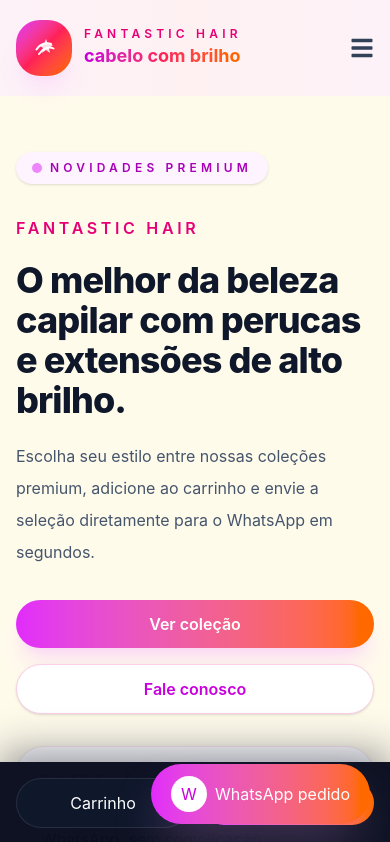
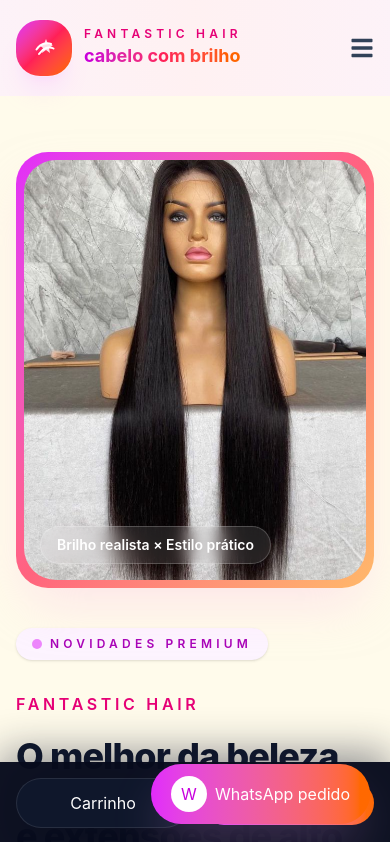
Before and after one commit to Ese-Fapo/fantatasticHair, a React (Vite) app in the folder vite-project/: page / in a window 390 px wide. Shown: the top 842 px of the page. Built offline with nearby package versions, Linux system fonts and the light colour scheme.

Commit message:
address updated

```diff
--- a/vite-project/src/components/Footer.jsx
+++ b/vite-project/src/components/Footer.jsx
@@ -13,7 +13,7 @@ const Footer = () => {
               <div className="rounded-3xl border border-slate-800/80 bg-slate-900/80 p-5">
                 <p className="text-sm uppercase tracking-[0.35em] text-pink-400">Endereço 1</p>
                 <p className="mt-3 text-slate-300 leading-7">
-                  Florianópolis 48<br />
+                  Florianópolis <br />
                   Av. Hercílio Luz, 636<br />
                   Centro, Florianópolis - SC<br />
                   <span className="font-semibold text-white">(48) 3224-6085</span>
--- a/vite-project/src/components/Hero.jsx
+++ b/vite-project/src/components/Hero.jsx
@@ -11,7 +11,7 @@ const Hero = () => {
     <section id="home" className="bg-amber-50 scroll-mt-20 py-14 sm:py-20">
       <div className="max-w-7xl mx-auto px-4 sm:px-6 lg:px-8">
         <div className="grid gap-10 lg:grid-cols-[1.1fr_0.9fr] items-center">
-          <div className="space-y-8">
+          <div className="space-y-8 order-last lg:order-none">
             <span className="inline-flex items-center gap-2 rounded-full bg-fuchsia-50 px-4 py-2 text-xs font-semibold uppercase tracking-[0.35em] text-fuchsia-700 shadow-sm">
               <span className="h-2.5 w-2.5 rounded-full bg-fuchsia-500 animate-pulse" /> Novidades premium
             </span>
@@ -52,7 +52,7 @@ const Hero = () => {
             </div>
           </div>
 
-          <div className="relative overflow-hidden rounded-4xl bg-linear-to-br from-fuchsia-500 via-rose-400 to-orange-300 p-2 shadow-2xl shadow-pink-200/50">
+          <div className="relative overflow-hidden rounded-4xl bg-linear-to-br from-fuchsia-500 via-rose-400 to-orange-300 p-2 shadow-2xl shadow-pink-200/50 order-first lg:order-none">
             <div className="overflow-hidden rounded-4xl bg-slate-950">
               <img
                 src={imgSrc}
```
